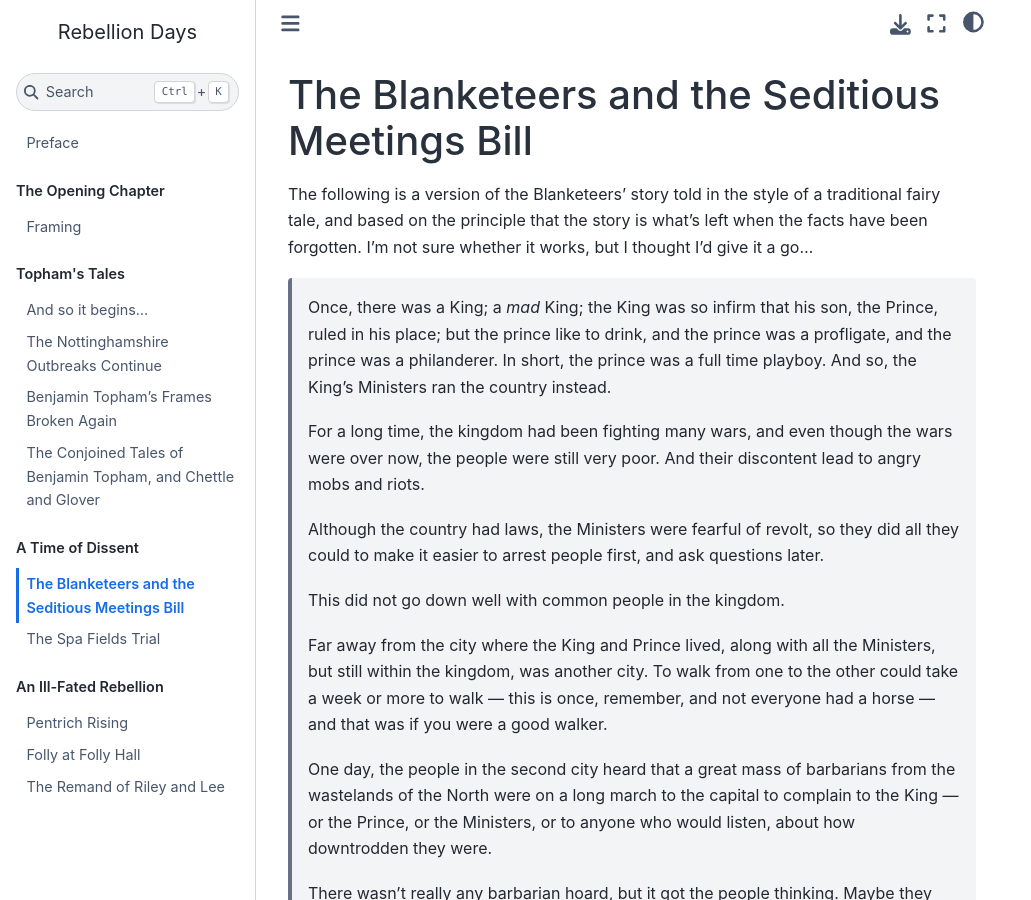
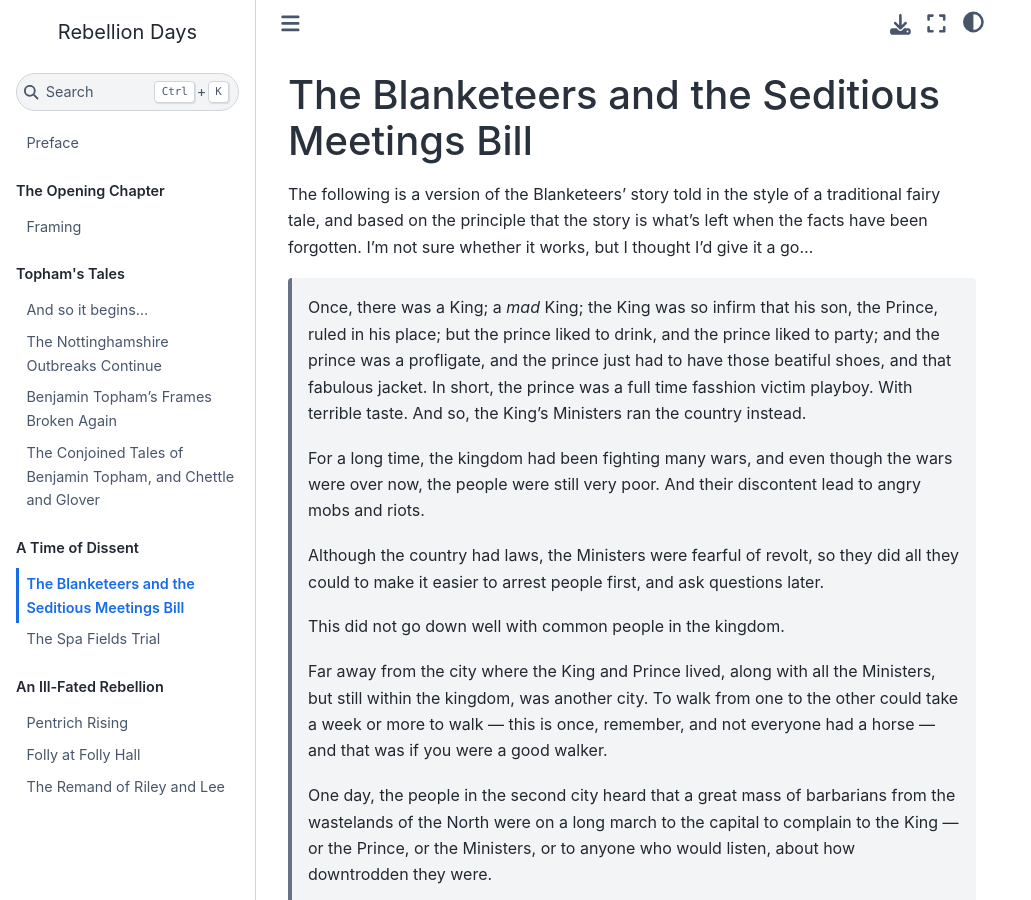
Before and after one commit to psychemedia/pentrich-uprising, a Jupyter Book: the page built from tellings/50_march_of_the_blanketeers.md, in a window 1280 px wide and 900 px high. Shown: the whole window, without its empty margins (0-1031 px from the left). Built offline with Jupyter Book 1.0.4 settings and Sphinx 7.4.7 and the Sphinx Book theme 1.1.4, drawn with Linux system fonts in a browser that asks for light colours.

Commit message:
Update 50_march_of_the_blanketeers.md

```diff
--- a/tellings/50_march_of_the_blanketeers.md
+++ b/tellings/50_march_of_the_blanketeers.md
@@ -2,7 +2,7 @@
 
 The following is a version of the Blanketeers' story told in the style of a traditional fairy tale, and based on the principle that the story is what's left when the facts have been forgotten. I'm not sure whether it works, but I thought I'd give it a go...
 
-> Once, there was a King; a *mad* King; the King was so infirm that his son, the Prince, ruled in his place; but the prince like to drink, and the prince was a profligate, and the prince was a philanderer. In short, the prince was a full time playboy. And so, the King's Ministers ran the country instead.
+> Once, there was a King; a *mad* King; the King was so infirm that his son, the Prince, ruled in his place; but the prince liked to drink, and the prince liked to party; and the prince was a profligate, and the prince just had to have those beatiful shoes, and that fabulous jacket. In short, the prince was a full time fasshion victim playboy. With terrible taste. And so, the King's Ministers ran the country instead.
 >
 > For a long time, the kingdom had been fighting many wars, and even though the wars were over now, the people were still very poor. And their discontent lead to angry mobs and riots.
 >
```
